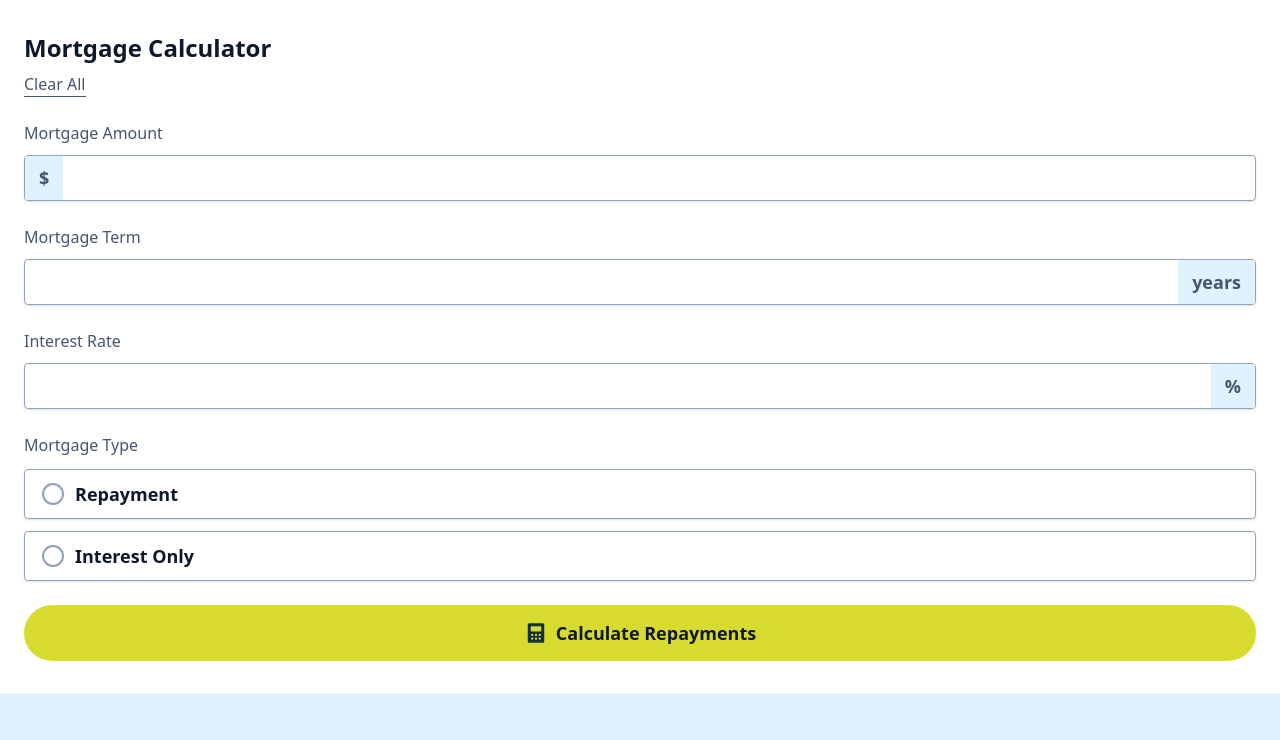
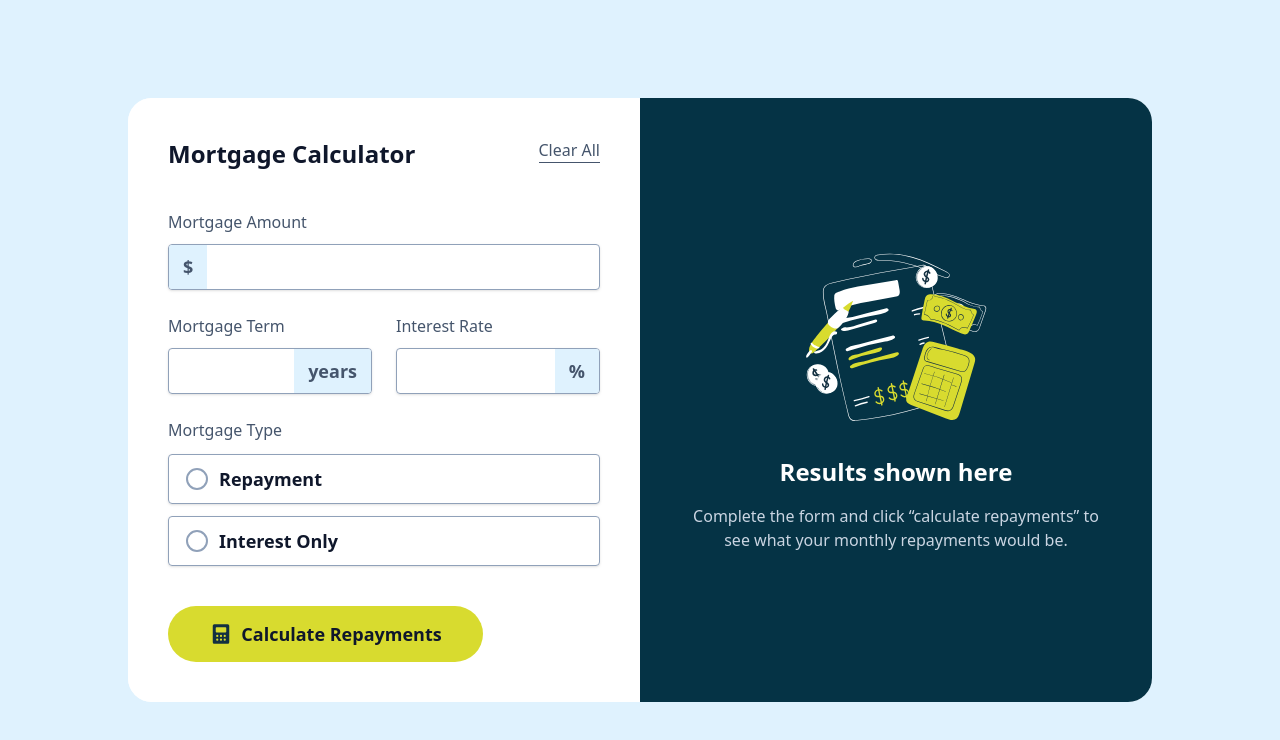
Before and after one commit to MattPahuta/mortgage-repayment-calculator, a React (Vite) app: page / in a window 1280 px wide. Shown: the top 740 px of the page. Built offline with nearby package versions, Linux system fonts and the light colour scheme.

Commit message:
Add ResultsPane component, update grid and flex styles

```diff
--- a/index.html
+++ b/index.html
@@ -9,8 +9,8 @@
     <title>Mortgage Calculator</title>
     <link rel="stylesheet" href="./src/css/main.css" />
   </head>
-  <body class="bg-sky-100">
-    <main id="root"></main>
+  <body class="h-dvh flex justify-center items-center bg-sky-100">
+    <main id="root" class="sm:p-10"></main>
     <script type="module" src="/src/main.jsx"></script>
   </body>
 </html>
--- a/src/components/FormInput.jsx
+++ b/src/components/FormInput.jsx
@@ -4,7 +4,7 @@
 
 function FormInput({type, id, label, accentContent, accentLabel, step, order = ''}) {
   return (
-    <div className="grid gap-2.5">
+    <>
       <label htmlFor={id} className="">
         {label}
         <span className="sr-only">{accentLabel}</span>
@@ -26,7 +26,7 @@ function FormInput({type, id, label, accentContent, accentLabel, step, order = '
       <div id={`${id}-error`} className="hidden" aria-live="assertive">
         <p className="text-red-600">This field is required</p>
       </div>
-    </div>
+    </>
   );
 }
 
--- a/src/components/MortgageCalculator.jsx
+++ b/src/components/MortgageCalculator.jsx
@@ -1,16 +1,19 @@
 import MortgageForm from "./MortgageForm";
+import ResultsPane from "./ResultsPane";
 
 function MortgageCalculator() {
   return (
-    <div className="grid">
+    <div className="max-w-5xl grid overflow-hidden sm:rounded-3xl lg:grid-cols-2 bg-white">
       {/* form goes here */}
-      <section className="">
+      <section>
         <MortgageForm />
       </section>
       {/* results pane goes here */}
-      <section className=""></section>
+      <section className="flex items-center bg-cyan-950 text-slate-300">
+        <ResultsPane />
+      </section>
     </div>
-  )
+  );
 }
 
 export default MortgageCalculator;
--- a/src/components/MortgageForm.jsx
+++ b/src/components/MortgageForm.jsx
@@ -5,17 +5,18 @@ function MortgageForm() {
   return (
     <form
       noValidate
-      className="py-8 px-6 space-y-6 bg-white text-slate-600">
-      <header className="flex flex-col items-start">
-        <h1 className="mb-2 text-2xl font-bold text-slate-900">
+      className="py-8 px-6 sm:p-10 space-y-6 sm:space-y-10 bg-white text-slate-600">
+      <header className="flex flex-col gap-2 items-start sm:flex-row sm:justify-between">
+        <h1 className="text-2xl font-bold text-slate-900">
           Mortgage Calculator
         </h1>
         <button className="text-slate-600 cursor-pointer border-b border-slate-600 hover:text-slate-900 hover:border-slate-900 focus-visible:outline-2 focus-visible:outline-offset-1  focus-visible:outline-slate-900 focus-visible:border-0">
           Clear All
         </button>
       </header>
-      <div className="grid gap-6">
-        {/* Input group */}
+      <div className="grid gap-6 sm:grid-cols-2">
+        {/* Input grid group */}
+        <div className="grid gap-2.5 sm:col-span-2">
           <FormInput
             type="number"
             id="mortgageAmount"
@@ -25,7 +26,9 @@ function MortgageForm() {
             accentLabel="in dollars"
             order="order-1"
           />
-        {/* Input group */}
+        </div>
+        {/* Input grid group */}
+        <div className="grid gap-2.5">
           <FormInput
             type="number"
             id="mortgageTerm"
@@ -35,7 +38,9 @@ function MortgageForm() {
             accentLabel="in years"
             order="order-0"
           />
-        {/* Input group */}
+        </div>
+        {/* Input grid group */}
+        <div className="grid gap-2.5">
           <FormInput
             type="number"
             id="interestRate"
@@ -45,11 +50,15 @@ function MortgageForm() {
             accentLabel="percent"
             order="order-0"
           />
-
-        {/* Radio fieldset */}
+        </div>
+        {/* Radio fieldset grid group */}
+        <div className="grid sm:col-span-2">
           <MortgageTypeSelector />
         </div>
-      <button type="submit" className="w-full py-3.5 px-4 inline-flex items-center justify-center gap-2 text-lg font-bold text-slate-900 bg-lemon-lime rounded-full cursor-pointer hover:bg-lemon-lime/50 focus-visible:outline-2 focus-visible:outline-offset-2 focus-visible:outline-slate-900 transition">
+      </div>
+      <button
+        type="submit"
+        className="w-full sm:w-[315px] py-3.5 px-4 inline-flex items-center justify-center gap-2 text-lg font-bold text-slate-900 bg-lemon-lime rounded-full cursor-pointer hover:bg-lemon-lime/60 focus-visible:outline-2 focus-visible:outline-offset-2 focus-visible:outline-slate-900 transition">
         <svg
           focusable="false"
           aria-hidden="true"
--- a/src/components/ResultsPane.jsx
+++ b/src/components/ResultsPane.jsx
@@ -1,7 +1,18 @@
+import emptyResultsImg from '../assets/illustration-empty.svg';
+
 function ResultsPane() {
   return (
-    <div className=""></div>
-  )
+    <div className="py-8 px-6 sm:p-10 text-center">
+      <img src={emptyResultsImg} alt="" className="mx-auto mb-4" />
+      <h2 className="mb-4 text-2xl font-semibold text-white">
+        Results shown here
+      </h2>
+      <p>
+        Complete the form and click “calculate repayments” to see what
+        your monthly repayments would be.
+      </p>
+    </div>
+  );
 }
 
 export default ResultsPane;
```
Lines whose indentation alone changed are shown as unchanged.
